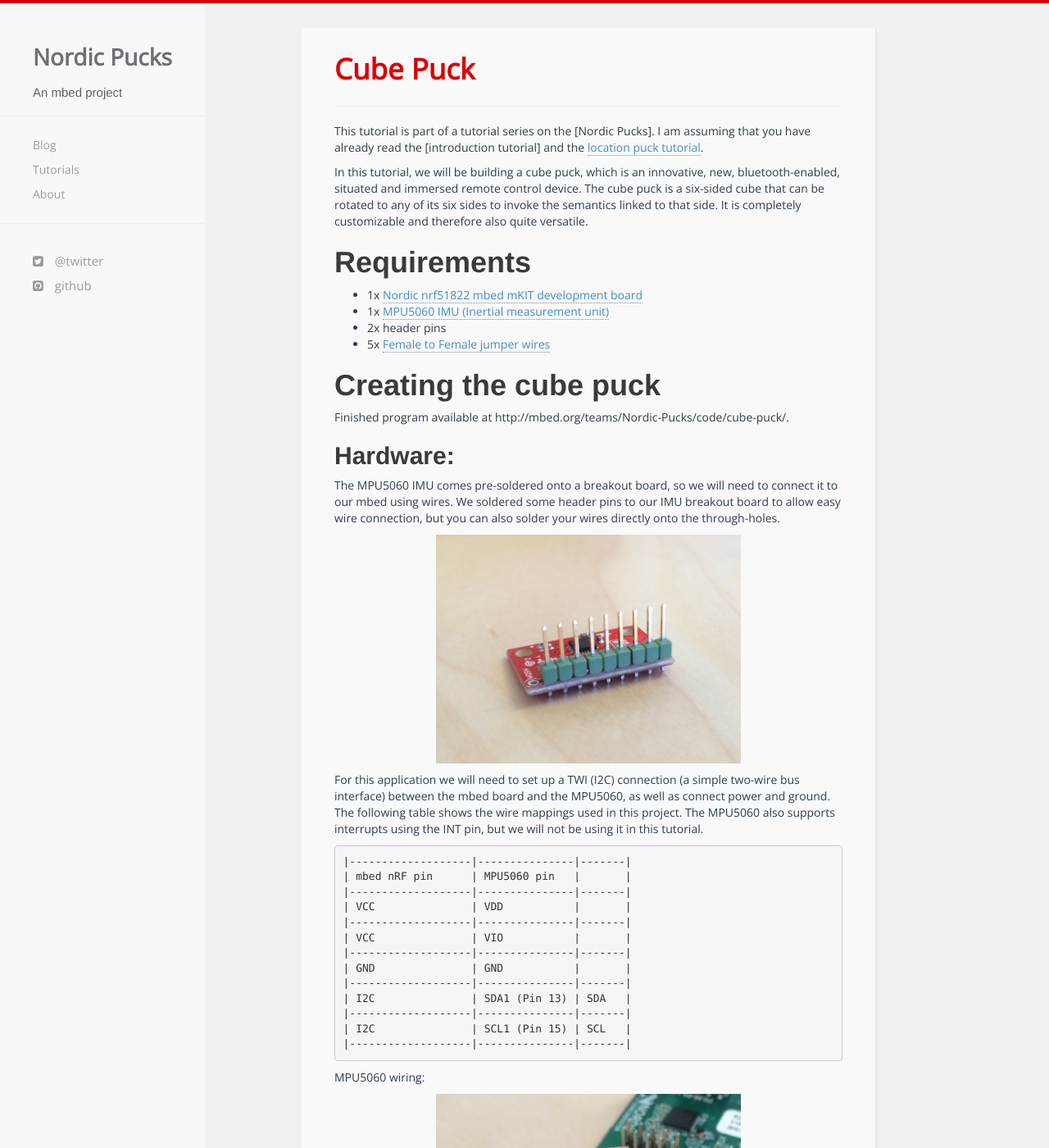
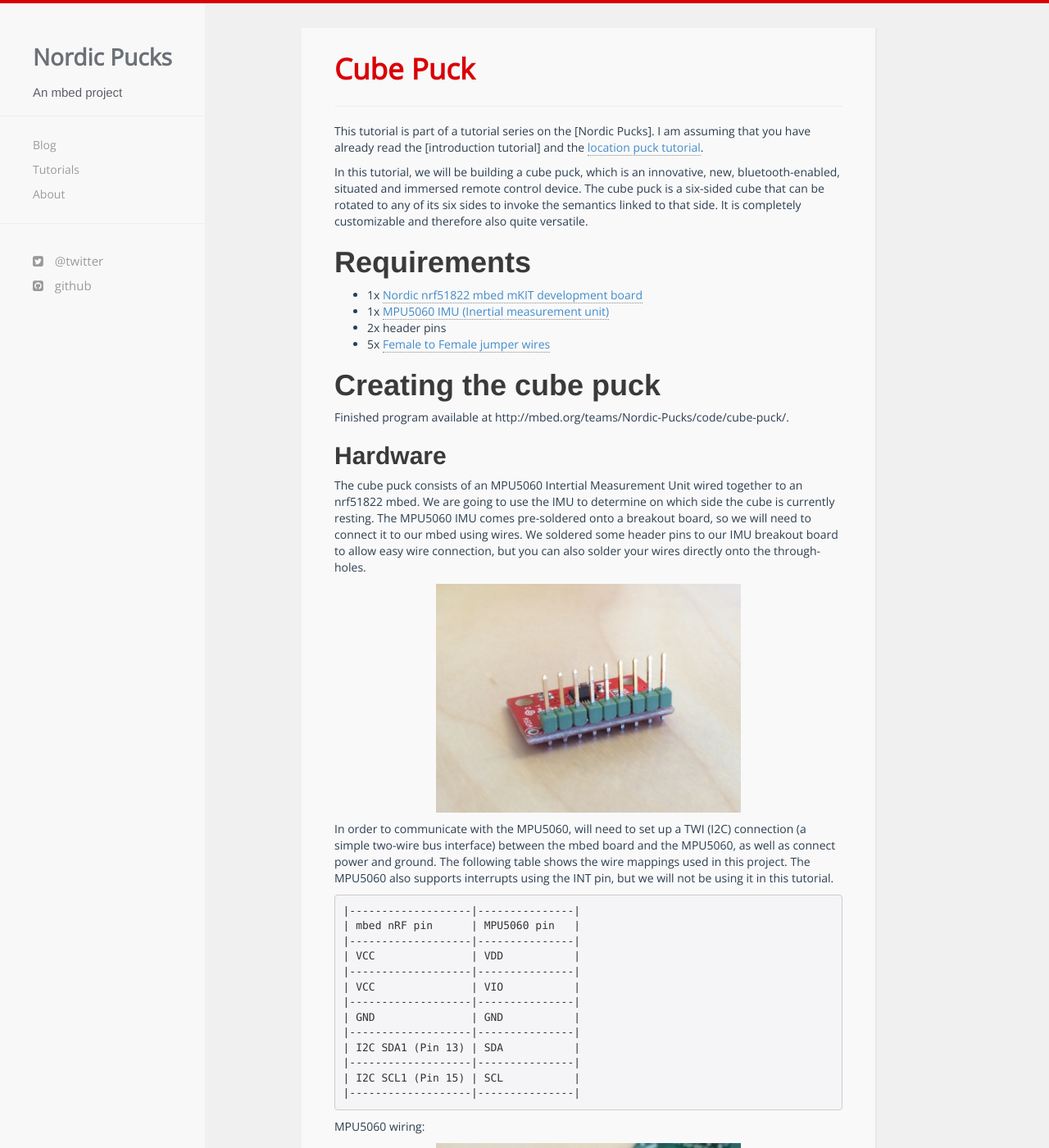
Before and after one commit to NordicPlayground/puck, a Jekyll site: the page built from _tutorials/cube.md, in a window 1280 px wide and 1400 px high. Shown: the whole window at 82% size. Built offline with Jekyll 4.4.1, drawn with Linux system fonts in a browser that asks for light colours; nearby versions of some CDN libraries; comment, search, counter and statistics services are not loaded.

Commit message:
Iterate on cube tutorial

```diff
--- a/_tutorials/cube.md
+++ b/_tutorials/cube.md
@@ -21,29 +21,33 @@ It is completely customizable and therefore also quite versatile.
 # Creating the cube puck
 Finished program available at http://mbed.org/teams/Nordic-Pucks/code/cube-puck/.
 
-## Hardware:
+## Hardware
+
+The cube puck consists of an MPU5060 Intertial Measurement Unit wired together to an nrf51822 mbed.
+We are going to use the IMU to determine on which side the cube is currently resting.
 The MPU5060 IMU comes pre-soldered onto a breakout board, so we will need to connect it to our mbed using wires.
 We soldered some header pins to our IMU breakout board to allow easy wire connection, but you can also solder your wires directly onto the through-holes.
 
 ![](../images/2014-07-30 16.52.09.jpg)
 
-For this application we will need to set up a TWI (I2C) connection (a simple two-wire bus interface) between the mbed board and the MPU5060, as well as connect power and ground.
+
+In order to communicate with the MPU5060, will need to set up a TWI (I2C) connection (a simple two-wire bus interface) between the mbed board and the MPU5060, as well as connect power and ground.
 The following table shows the wire mappings used in this project.
 The MPU5060 also supports interrupts using the INT pin, but we will not be using it in this tutorial.
 
-    |-------------------|---------------|-------|
-    | mbed nRF pin      | MPU5060 pin   |       |
-    |-------------------|---------------|-------|
-    | VCC               | VDD           |       |
-    |-------------------|---------------|-------|
-    | VCC               | VIO           |       |
-    |-------------------|---------------|-------|
-    | GND               | GND           |       |
-    |-------------------|---------------|-------|
-    | I2C               | SDA1 (Pin 13) | SDA   |
-    |-------------------|---------------|-------|
-    | I2C               | SCL1 (Pin 15) | SCL   |
-    |-------------------|---------------|-------|
+    |-------------------|---------------|
+    | mbed nRF pin      | MPU5060 pin   |
+    |-------------------|---------------|
+    | VCC               | VDD           |
+    |-------------------|---------------|
+    | VCC               | VIO           |
+    |-------------------|---------------|
+    | GND               | GND           |
+    |-------------------|---------------|
+    | I2C SDA1 (Pin 13) | SDA           |
+    |-------------------|---------------|
+    | I2C SCL1 (Pin 15) | SCL           |
+    |-------------------|---------------|
 
 MPU5060 wiring:
 
@@ -53,8 +57,10 @@ mbed with finished wiring:
 
 ![](../images/2014-07-30 16.53.24.jpg)
 
-## Software:
+## Software
+
 ### Basic setup
+
 Now that the hardware is all assembled, let's get on to writing some code.
 We assume you've already read the <LINK Location Puck> tutorial.
 We're going to use the same Puck library for the display, so we create a new project and set it up just like the location puck.
```
